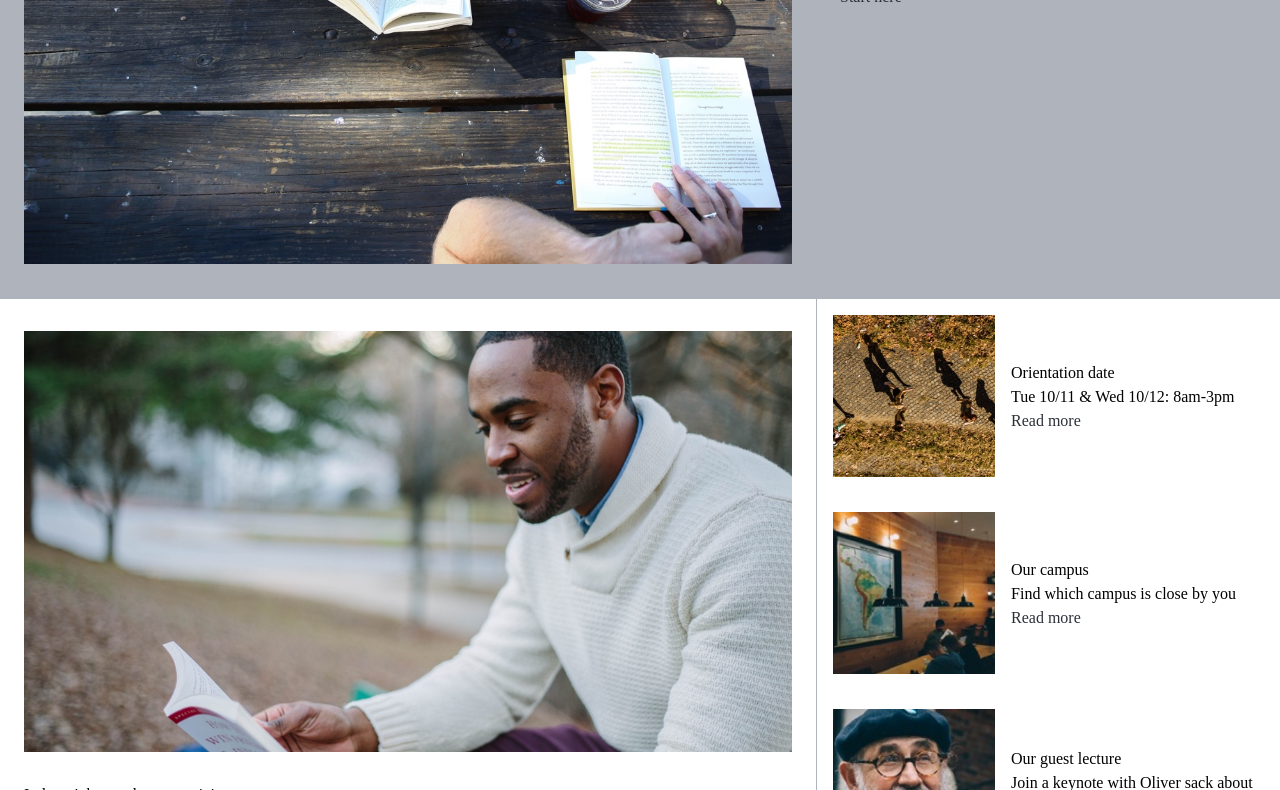
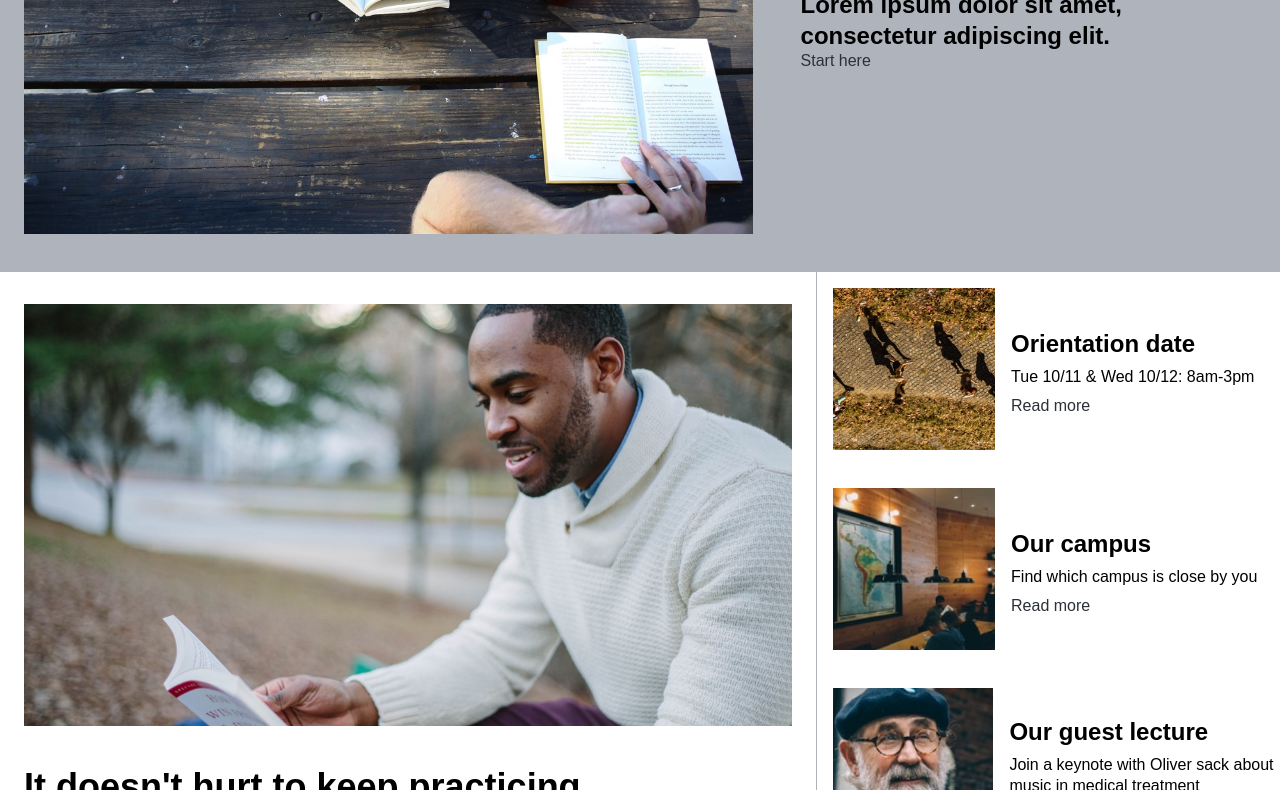
Before and after one commit to awongg/ColmarAcademy, a plain HTML site: page index.html in a window 1280 px wide. Shown: the part 400-1190 px from the top of the page. Drawn offline with Linux system fonts and the light colour scheme; a web font is replaced by a local one.

Commit message:
added styling to header fonts

```diff
--- a/resources/css/style.css
+++ b/resources/css/style.css
@@ -1,9 +1,45 @@
+/* latin */
+@font-face {
+  font-family: 'Roboto';
+  font-style: normal;
+  font-weight: 400;
+  src: local('Roboto'), local('Roboto-Regular'), url(https://fonts.gstatic.com/s/roboto/v16/CWB0XYA8bzo0kSThX0UTuA.woff2) format('woff2');
+  unicode-range: U+0000-00FF, U+0131, U+0152-0153, U+02C6, U+02DA, U+02DC, U+2000-206F, U+2074, U+20AC, U+2212, U+2215;
+}
+
+/* latin */
+@font-face {
+  font-family: 'Arimo';
+  font-style: normal;
+  font-weight: 400;
+  src: local('Arimo'), url(https://fonts.gstatic.com/s/arimo/v9/HNu4Nzh6q8Es60EMNZhs9w.woff2) format('woff2');
+  unicode-range: U+0000-00FF, U+0131, U+0152-0153, U+02C6, U+02DA, U+02DC, U+2000-206F, U+2074, U+20AC, U+2212, U+2215;
+}
+
 html {
   font-size: 16px;
 }
 
 body {
+  line-height: 1.3;
+  font-family: "Arimo", sans-serif;
+}
 
+/* Fonts */
+
+h1 {
+  font-size: 3rem;
+  font-weight: 700;
+}
+
+h2 {
+  font-size: 2.25rem;
+  font-weight: 600;
+}
+
+h3 {
+  font-size: 1.5rem;
+  font-weight: 600;
 }
 
 /* header */
@@ -25,6 +61,7 @@ nav {
   display: flex;
   align-items: center;
   text-transform: uppercase;
+  font-size: 1.5rem;
 }
 
 .colmar {
```
